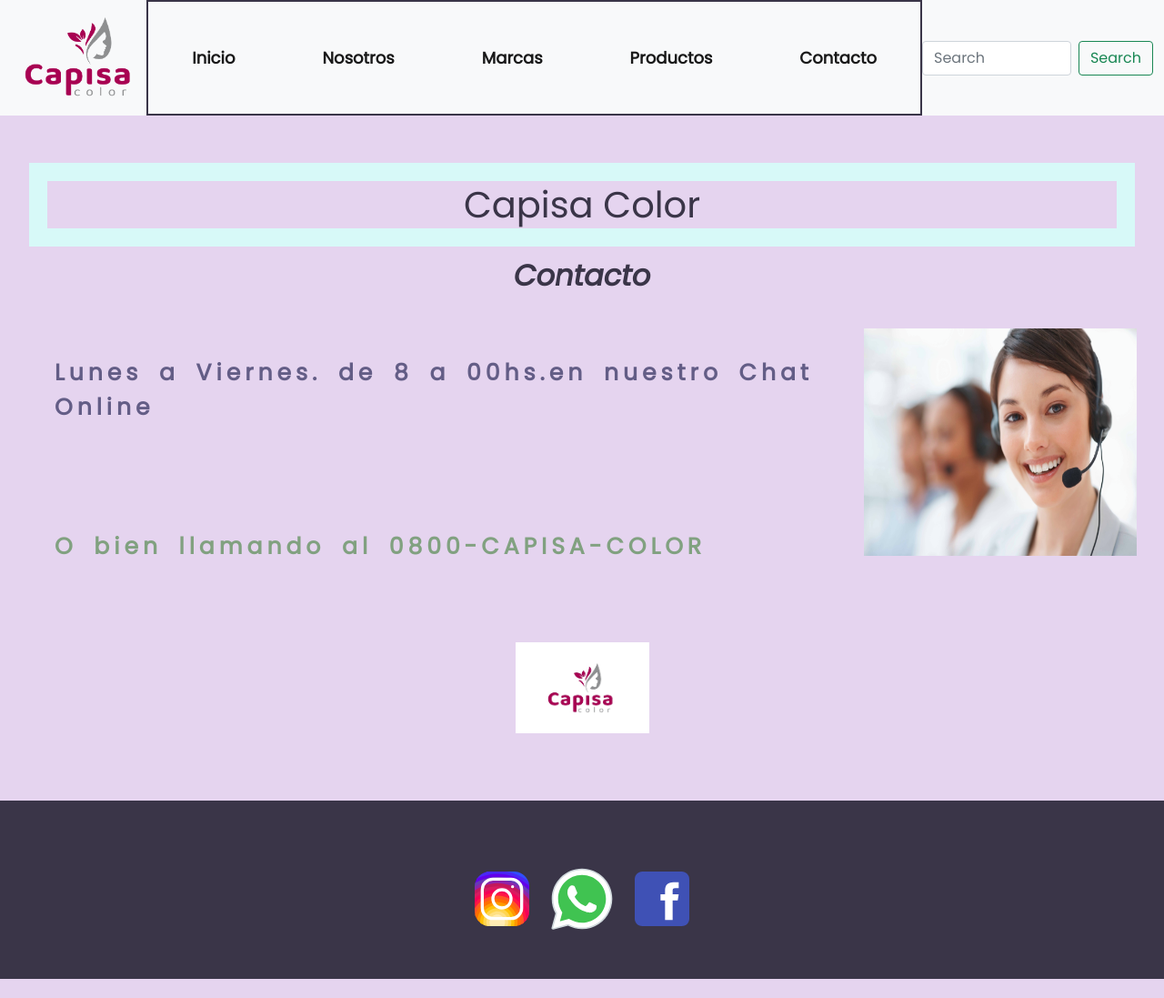
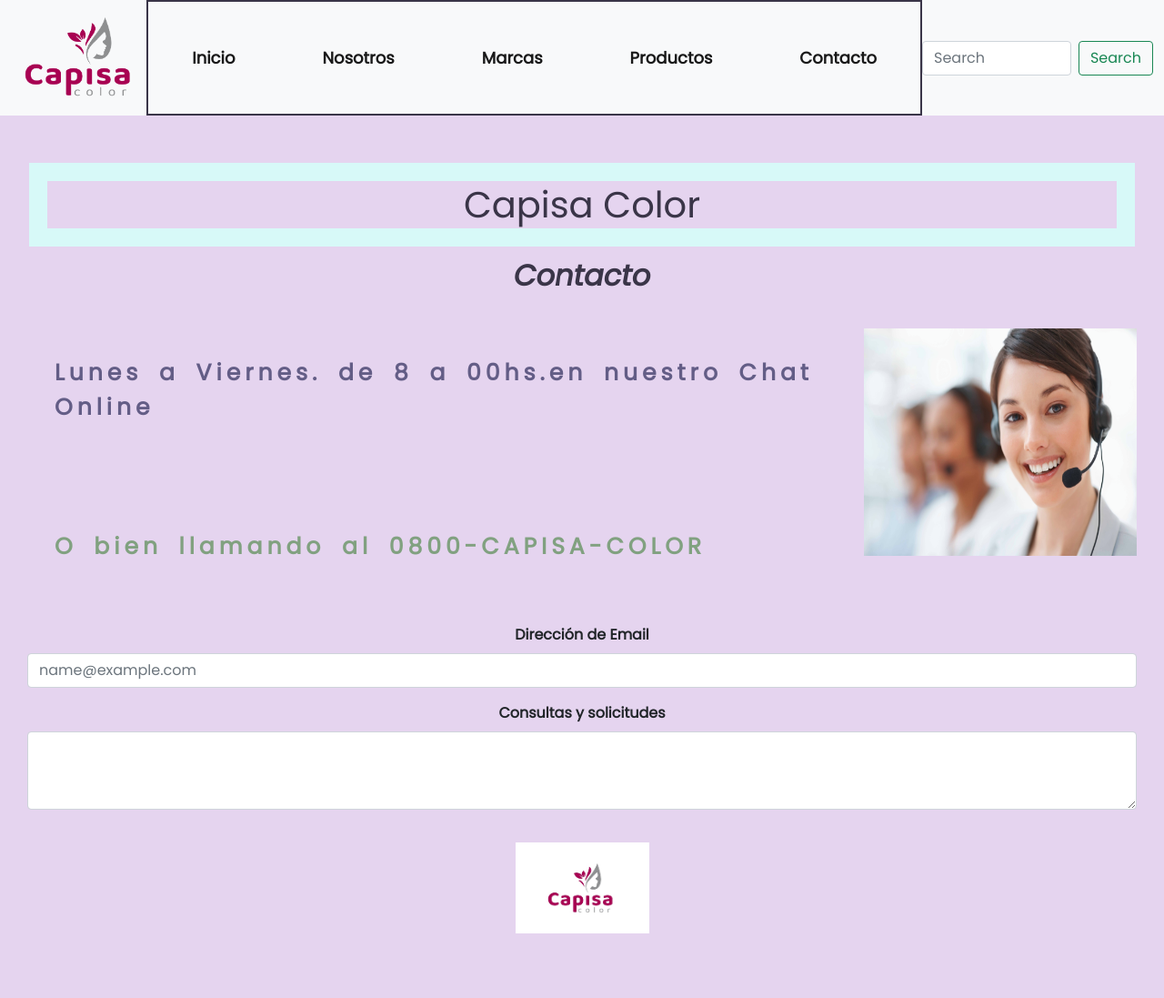
Before and after one commit to jpciceri/proyecto-capisa-color-develop, a plain HTML site: page section/contacto.html in a window 1280 px wide. Shown: the top 1097 px of the page at 91% size. Before the commit the page ends 1076 px from the top, so only its background shows below. Drawn offline with nearby package versions, Linux system fonts and the light colour scheme.

Commit message:
ultima entrega

```diff
--- a/sass/_medias.scss
+++ b/sass/_medias.scss
@@ -1,5 +1,9 @@
 
 @media (min-width: 500px) {
+
+    body{
+        background-color: #6cf0d9;
+    }
 
     nav ul {
         display: flex;
--- a/section/contacto.html
+++ b/section/contacto.html
@@ -10,7 +10,8 @@
     <link href="https://cdn.jsdelivr.net/npm/bootstrap@5.0.2/dist/css/bootstrap.min.css" rel="stylesheet"
         integrity="sha384-EVSTQN3/azprG1Anm3QDgpJLIm9Nao0Yz1ztcQTwFspd3yD65VohhpuuCOmLASjC" crossorigin="anonymous">
     <meta name="keywords" content="perfumeria, farmacias, peluqueria, tintura, cosmética capilar">
-    <meta name="description" content="Todos los insumos para Peluquerías, Farmacias y Perfumerías. Venta al por mayor y menor">
+    <meta name="description"
+        content="Todos los insumos para Peluquerías, Farmacias y Perfumerías. Venta al por mayor y menor">
     <link rel="stylesheet" href="../css/estilos.css">
     <title>Contacto</title>
 </head>
@@ -59,7 +60,16 @@
             <img src="../img/operadora.png" alt="operadora" class="operadora">
             <p class="contacto">Lunes a Viernes. de 8 a 00hs.en nuestro Chat Online</p>
             <p class="contacto-telefonico">O bien llamando al 0800-CAPISA-COLOR</p>
+            <div class="mb-3">
+                <label for="exampleFormControlInput1" class="form-label">Dirección de Email</label>
+                <input type="email" class="form-control" id="exampleFormControlInput1" placeholder="name@example.com">
+            </div>
+            <div class="mb-3">
+                <label for="exampleFormControlTextarea1" class="form-label">Consultas y solicitudes</label>
+                <textarea class="form-control" id="exampleFormControlTextarea1" rows="3"></textarea>
+            </div>
             <img src="../img/logo-capisa-sin-fondo.jpg" alt="logo-capisa-sin-fondo" class="marcas-logo">
+
         </section>
     </main>
     <footer>
```
Also changed, not shown: section/marcas.html (+8 -5 lines), section/productos.html (+2 -2 lines), css/estilos.css, img/matrix.svg (added), 1 other file.
